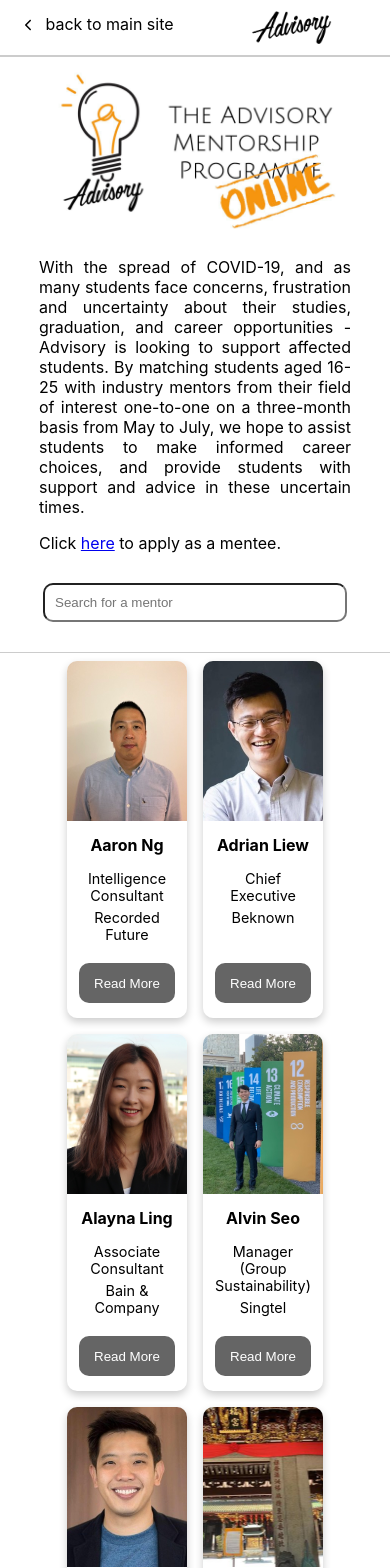
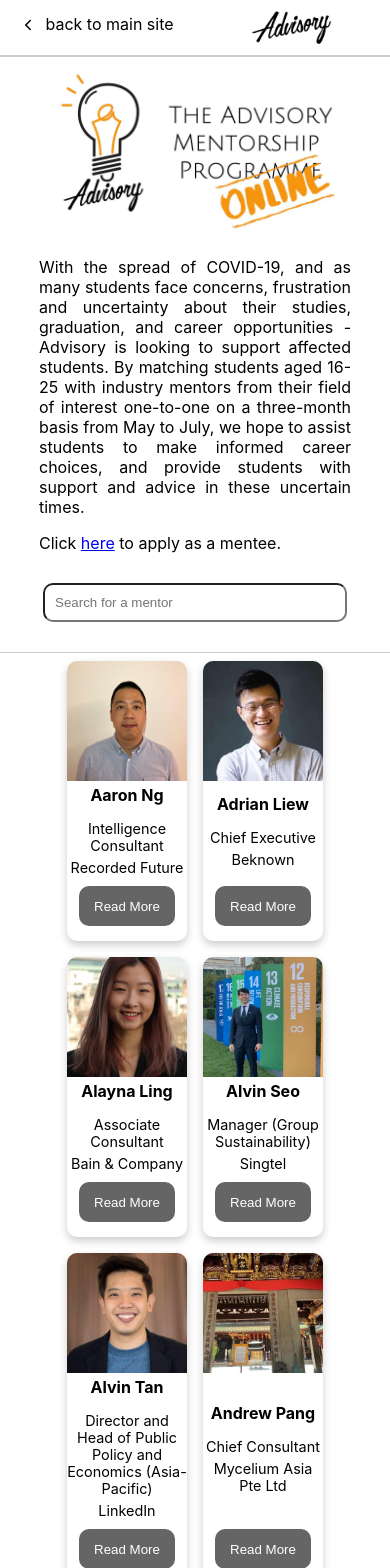
Before and after one commit to AdvisorySG/mentorship-page, a React (Create React App) app: page / in a window 390 px wide. Shown: the top 1568 px of the page. Built offline with nearby package versions, Linux system fonts and the light colour scheme.

Commit message:
Squarified images, moved NavBar "Advisory" a lil.

```diff
--- a/src/components/profile-card.css
+++ b/src/components/profile-card.css
@@ -26,9 +26,10 @@
   object-fit: cover;
   margin: auto;
 }
-.card-descriptors {
-  flex: 1;
-  padding: 10px;
+@media only screen and (max-width: 600px) {
+  .card-image {
+    height: 120px;
+  }
 }
 .card-name {
   margin-bottom: 10px;
```
